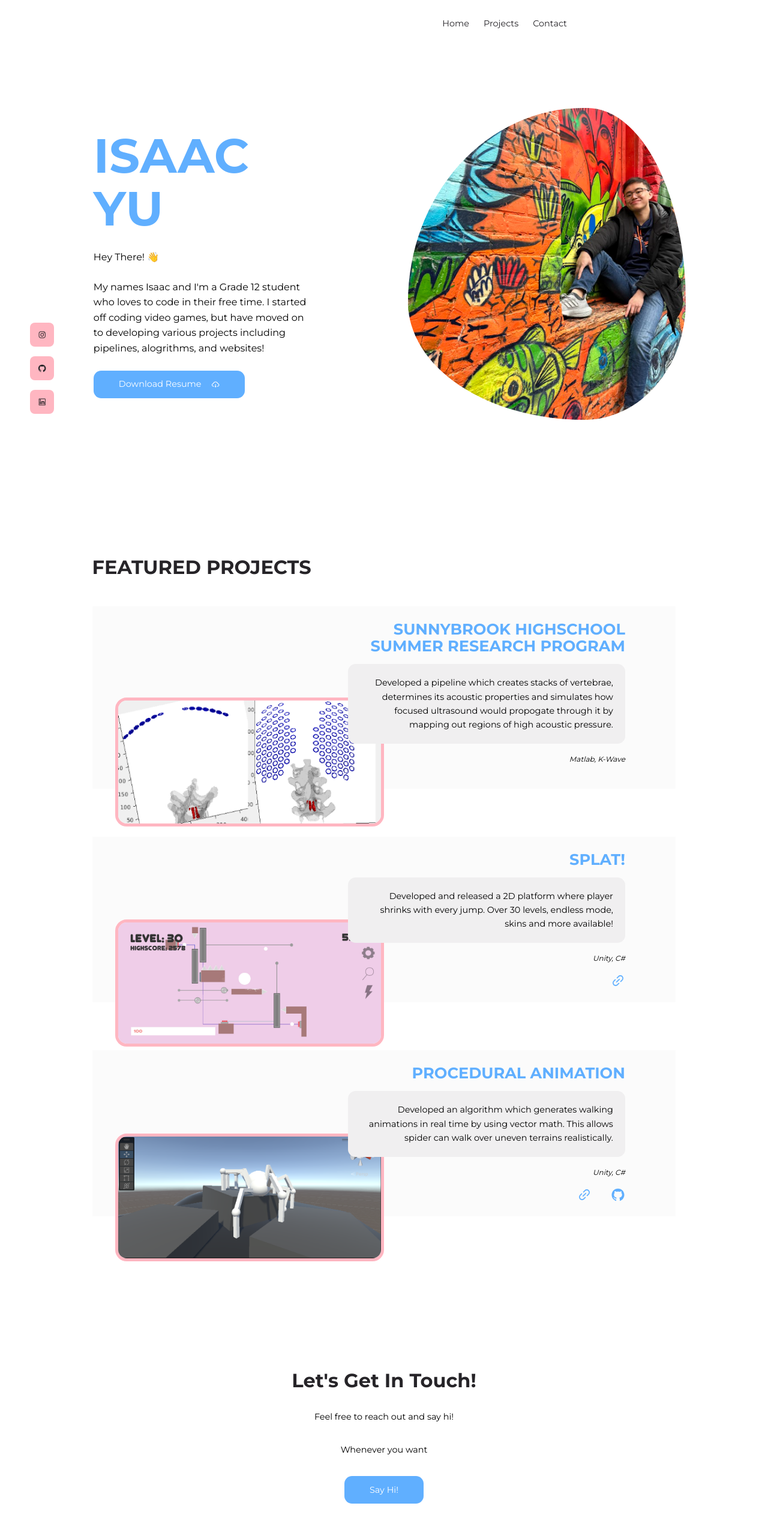
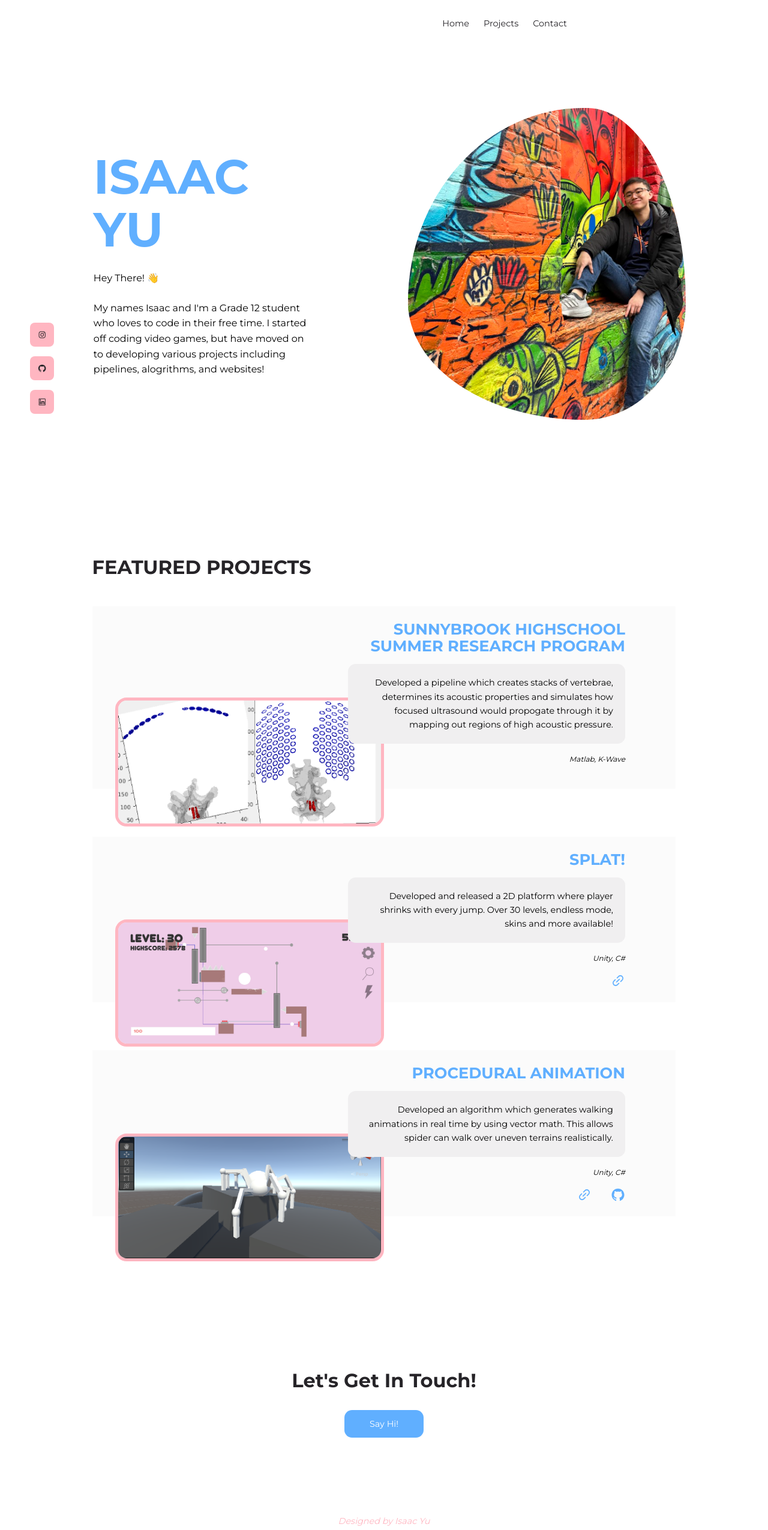
Before and after one commit to IsaacYu15/portfoliowebsite, a React (Create React App) app: page / in a window 1280 px wide. Shown: the top 2551 px of the page at 60% size. Built offline with nearby package versions, Linux system fonts and the light colour scheme.

Commit message:
chore: update content

```diff
--- a/src/sections/contact/Contact.jsx
+++ b/src/sections/contact/Contact.jsx
@@ -5,8 +5,6 @@ const Contact = () => {
     <section id="contact">
       <div className="container contact__container">
         <h2>Let's Get In Touch!</h2>
-        <p>Feel free to reach out and say hi!</p>
-        <p>Whenever you want</p>
         <a href = 'mailto:yuisaac@outlook.com' className='btn primary'>Say Hi!</a>
       </div>
 
--- a/src/sections/header/Header.jsx
+++ b/src/sections/header/Header.jsx
@@ -1,8 +1,6 @@
 import'./header.css'
 import HeaderImage from '../../assets/headerImage.PNG'
 import data from './data'
-import Resume from '../../assets/Resume.pdf'
-import {AiOutlineCloudDownload} from 'react-icons/ai'
 
 const Header = () => {
   return (
@@ -14,13 +12,9 @@ const Header = () => {
             <p>Hey There! 👋</p>
             <p>My names Isaac and I'm a Grade 12 student who loves to code in their free time.
               I started off coding video games, but have moved on to developing various projects including pipelines, alogrithms, and websites!</p>
-            <a href={Resume} dowload className='btn primary'>Download Resume <AiOutlineCloudDownload/></a>
         </div>
 
-
-
         <img className="profile" src={HeaderImage} alt="Portrait"/>
-
 
         <div className='header__socials'>
           {
```
Also changed, not shown: src/sections/about/About.jsx (+0 -9 lines), 1 other file (tests, documents, lock files or other folders).
